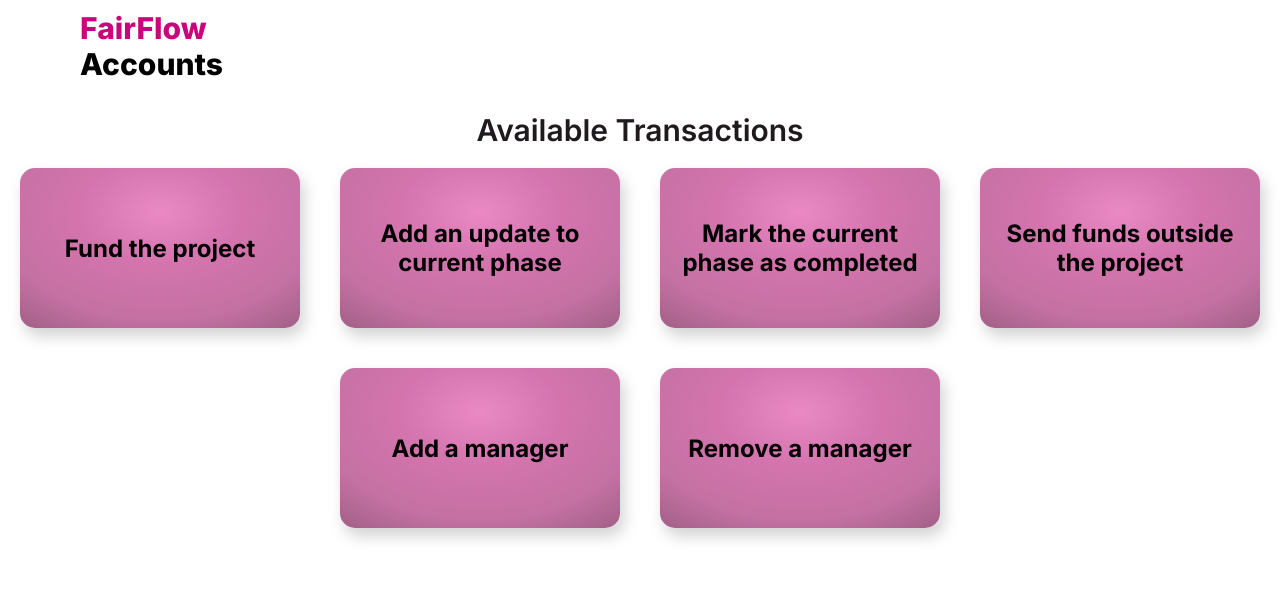
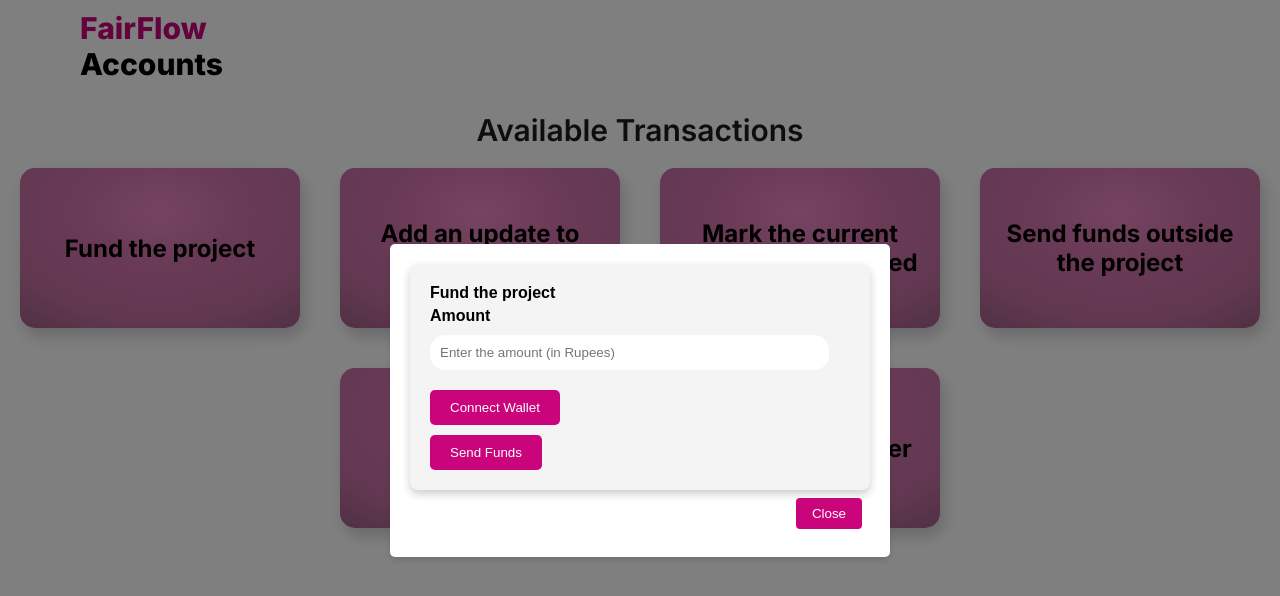
Before and after one commit to easwarinair/FairFlowAccounts-FrontEnd, a Next.js app: page /transactions in a window 1280 px wide. Both pictures are taken after a click on the element "Fund the project". Shown: the top 596 px of the page. Built offline with nearby package versions, Linux system fonts and the light colour scheme; no server answers.

Commit message:
transactions updated

```diff
--- a/package.json
+++ b/package.json
@@ -13,6 +13,7 @@
     "axios": "^1.6.8",
     "bignumber.js": "^9.1.2",
     "next": "^14.2.1",
+    "prop-types": "^15.8.1",
     "react": "^18.3.1",
     "react-dom": "^18",
     "react-router-dom": "^6.23.0",
--- a/src/app/transactions/page.js
+++ b/src/app/transactions/page.js
@@ -7,21 +7,29 @@ import { useRouter } from "next/navigation";
 import Link from "next/link";
 import LoginButton from "@/components/LoginButton";
 import { showErrorToast } from "@/utils/toast";
+import Transaction from "@/components/Transaction";
+import Modal from "@/components/Modal";
 
 export default function Page() {
   const [transactions, setTransactions] = useState([]);
   const [loading, setLoading] = useState(true);
+  const [isModalOpen, setIsModalOpen] = useState(false);
+  const [currentTransaction, setCurrentTransaction] = useState({});
   const route = useRouter();
+
   useEffect(() => {
     function getTransactions(authLevel) {
       const defaultTransactions = [
-        "Fund the project",
-        "Add an update to current phase",
-        "Mark the current phase as completed",
-        "Send funds outside the project",
+        { title: "Fund the project", details: { txTitle: "Fund the project", textinputPlaceholder: "Enter the amount (in Rupees)", inputLabel: "Amount", connectButton: "Connect Wallet", sendButton: "Send Funds", showInput: true, showButton: true } },
+        { title: "Add an update to current phase", details: { txTitle: "Add an update to current phase", textinputPlaceholder: "Describe the update", inputLabel: "Update", connectButton: "Update Phase", sendButton: "Submit Update", showInput: true, showButton: true } },
+        { title: "Mark the current phase as completed", details: { txTitle: "Mark the current phase as completed", connectButton: "Complete Phase", sendButton: "Confirm Completion", showInput: false, showButton: true } },
+        { title: "Send funds outside the project", details: { txTitle: "Send funds outside the project", textinputPlaceholder: "Amount to send", inputLabel: "Amount", connectButton: "Connect External Wallet", sendButton: "Send Funds", showInput: true, showButton: true } }
       ];
 
-      const adminTransactions = ["Add a manager", "Remove a manager"];
+      const adminTransactions = [
+        { title: "Add a manager", details: { txTitle: "Add a manager", textinputPlaceholder: "Manager's email", inputLabel: "Email", connectButton: "Add Manager", sendButton: "Confirm Addition", showInput: true, showButton: true } },
+        { title: "Remove a manager", details: { txTitle: "Remove a manager", textinputPlaceholder: "Manager's email", inputLabel: "Email", connectButton: "Remove Manager", sendButton: "Confirm Removal", showInput: true, showButton: true } }
+      ];
 
       if (authLevel == 1) {
         setTransactions(defaultTransactions);
@@ -32,6 +40,13 @@ export default function Page() {
     }
     getTransactions(0);
   }, []);
+
+
+  const handleTransactionClick = (transaction) => {
+    setCurrentTransaction(transaction.details);
+    setIsModalOpen(true);
+  };
+
 
   const onProjectClick = (id, hash) => {
     route.push(`/projects/${id}/${hash}`);
@@ -57,16 +72,21 @@ export default function Page() {
               <div
                 className="project_card"
                 key={index}
+                onClick={() => handleTransactionClick(transaction)}
+
                 // onClick={() =>
                 //   onProjectClick(project.contractAddress, project.txHash)
                 // }
               >
-                <h3 className="block-heading">{transaction}</h3>
+                <h3 className="block-heading">{transaction.title}</h3>
               </div>
             );
           })}
         </div>
       </div>
+      <Modal isOpen={isModalOpen} onClose={() => setIsModalOpen(false)}>
+      <Transaction key={currentTransaction.txTitle} {...currentTransaction} />
+      </Modal>
     </>
   );
 }
--- /dev/null
+++ b/src/components/Modal.js
@@ -0,0 +1,17 @@
+import React from "react";
+import "./modal.css";
+
+const Modal = ({ isOpen, children, onClose }) => {
+  if (!isOpen) return null;
+
+  return (
+    <div className="modal-backdrop">
+      <div className="modal-content">
+        {children}
+        <button className="close-button"onClick={onClose}>Close</button>
+      </div>
+    </div>
+  );
+};
+
+export default Modal;
--- a/src/components/Transaction.js
+++ b/src/components/Transaction.js
@@ -1,7 +1,5 @@
 import React from "react";
-
 import PropTypes from "prop-types";
-
 import "./transaction.css";
 
 const Transaction = (props) => {
@@ -9,23 +7,23 @@ const Transaction = (props) => {
     <div className="transaction-container">
       <div className="transaction-container1">
         <span className="transaction-text">{props.txTitle}</span>
-        <div className="transaction-container2"></div>
+        {props.showInput && (
           <div className="transaction-container3">
-          <span className="transaction-text1">{props.account}</span>
+            <span className="transaction-text1">{props.inputLabel}</span>
             <input
               type="text"
               placeholder={props.textinputPlaceholder}
               className="input transaction-textinput"
             />
           </div>
+        )}
+        {props.showButton && (
           <div className="transaction-container4">
-          <span className="transaction-text2">{props.account1}</span>
-          <div className="transaction-container5">
             <button type="button" className="button transaction-button">
               {props.connectButton}
             </button>
           </div>
-        </div>
+        )}
         <button type="button" className="button transaction-button1">
           {props.sendButton}
         </button>
@@ -34,24 +32,19 @@ const Transaction = (props) => {
   );
 };
 
-Transaction.defaultProps = {
-  amountText: "Amount:",
-  textinputPlaceholder: "Enter the amount (in Rupees)",
-  txTitle: "Fund the project",
-  connectButton: "Connect Metamask",
-  account: "Amount:",
-  account1: "Account:",
-  sendButton: "Send",
+Transaction.propTypes = {
+  txTitle: PropTypes.string.isRequired,
+  inputLabel: PropTypes.string,
+  textinputPlaceholder: PropTypes.string,
+  connectButton: PropTypes.string,
+  sendButton: PropTypes.string.isRequired,
+  showInput: PropTypes.bool,
+  showButton: PropTypes.bool,
 };
 
-Transaction.propTypes = {
-  amountText: PropTypes.string,
-  textinputPlaceholder: PropTypes.string,
-  txTitle: PropTypes.string,
-  connectButton: PropTypes.string,
-  account: PropTypes.string,
-  account1: PropTypes.string,
-  sendButton: PropTypes.string,
+Transaction.defaultProps = {
+  showInput: true,
+  showButton: true,
 };
 
 export default Transaction;
--- /dev/null
+++ b/src/components/modal.css
@@ -0,0 +1,32 @@
+.modal-backdrop {
+    position: fixed;
+    top: 0;
+    left: 0;
+    width: 100%;
+    height: 100%;
+    background-color: rgba(0, 0, 0, 0.5);
+    display: flex;
+    justify-content: center;
+    align-items: center;
+    z-index: 1000;
+  }
+
+  .close-button {
+    float: right; /* Align the button to the right */
+    padding: 8px 16px;
+    margin: 8px;
+    background: #ca047b; /* Red background for visibility */
+    color: white;
+    border: none;
+    border-radius: 4px;
+    cursor: pointer;
+}
+
+  .modal-content {
+    background: white;
+    padding: 20px;
+    border-radius: 5px;
+    box-shadow: 0 4px 6px rgba(0, 0, 0, 0.1);
+    width: 500px;
+    max-width: 80%;
+  }
--- /dev/null
+++ b/src/components/transaction.css
@@ -0,0 +1,34 @@
+.transaction-container {
+    background-color: #f4f4f4;
+    padding: 20px;
+    border-radius: 8px;
+    box-shadow: 0 4px 8px rgba(0,0,0,0.2);
+    font-family: Arial, sans-serif;
+
+}
+
+.transaction-button, .transaction-button1 {
+    background-color:  #ca047b;
+    color: white;
+    border: none;
+    padding: 10px 20px;
+    margin-top: 10px;
+    cursor: pointer;
+    border-radius: 5px;
+}
+
+.transaction-button:hover, .transaction-button1:hover {
+    background-color:  #ca047b;}
+
+.input {
+    padding: 10px;
+    margin: 10px 0;
+    display: block;
+    width: 95%;
+}
+
+.transaction-text, .transaction-text1, .transaction-text2 {
+    font-weight: bold;
+    display: block;
+    margin-bottom: 5px;
+}
```
Also changed, not shown: 1 other file (tests, documents, lock files or other folders). Lines whose indentation alone changed are shown as unchanged.
